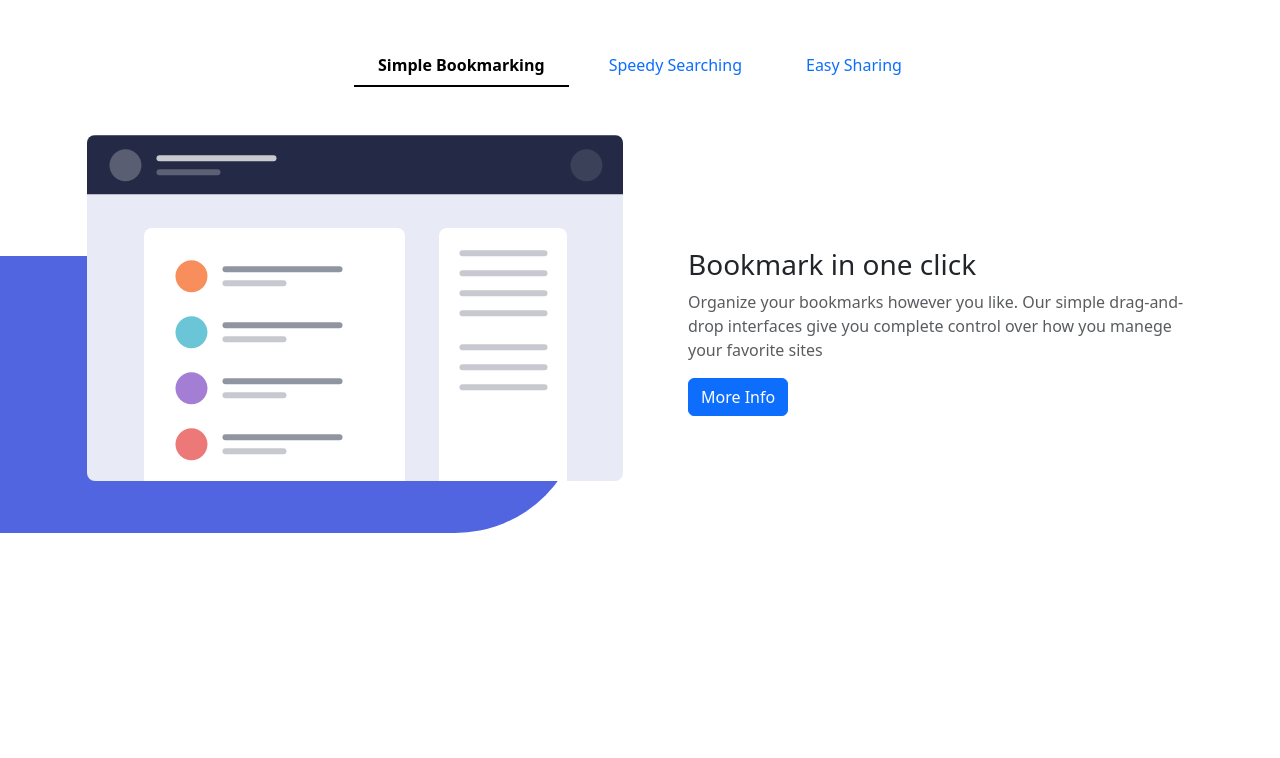
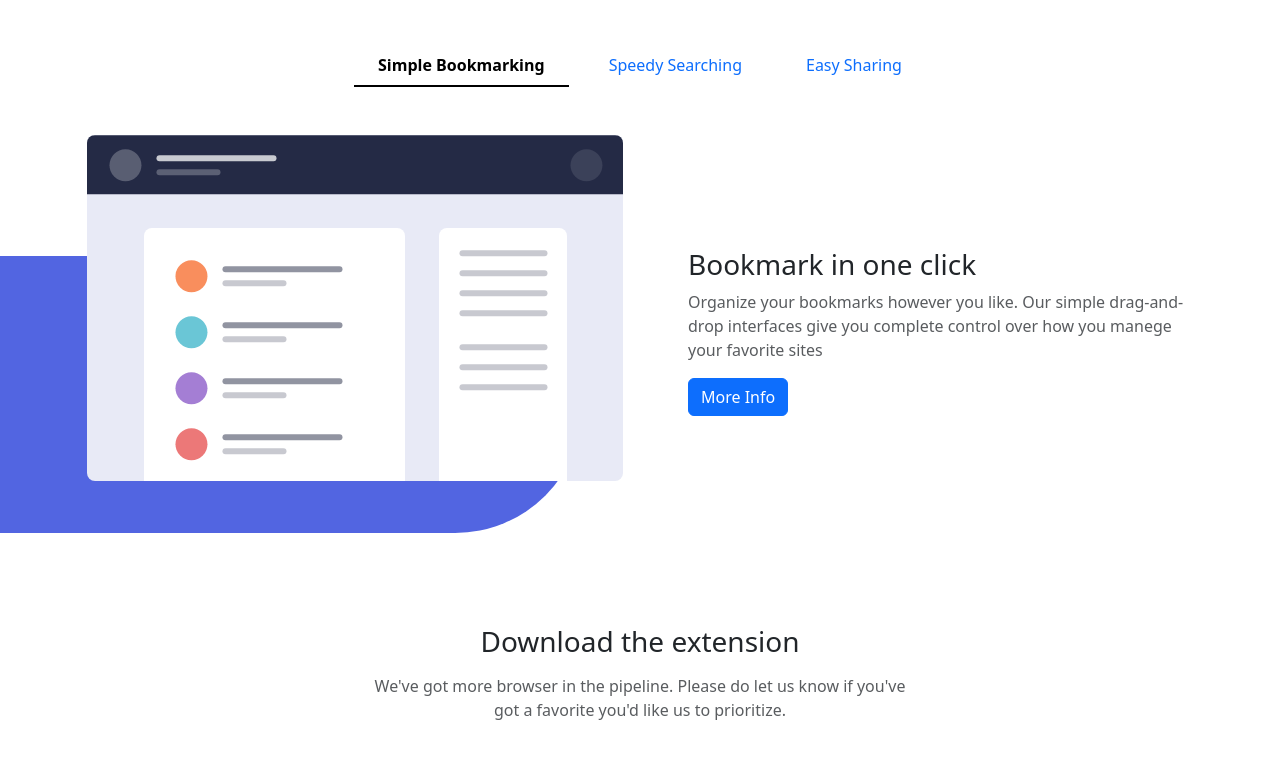
Before and after one commit to deuvede24/IT-Academy-Angular-Sprint1.2, a website: page index.html in a window 1280 px wide. Shown: the part 744-1502 px from the top of the page. Before the commit the page ends 1277 px from the top, so only its background shows below. Drawn offline with nearby package versions, Linux system fonts and the light colour scheme.

Commit message:
downloads1

```diff
--- a/index.html
+++ b/index.html
@@ -108,12 +108,19 @@
           <a href="#" class="btn btn-primary">More Info</a>
         </div>
       </div>
-   </div>
+    </div>
 
 
-    <div class="row justify-content-right">
+    <div class="row justify-content-center my-5 ">
+      <div class="col-12 col-md-6 text-center my-5">
+        <h3>Download the extension</h3>
+        <p class="text-body-secondary mt-3">We've got more browser in the pipeline. Please do let us know if you've got
+          a favorite you'd like us to prioritize.
+        </p>
+      </div>
+    </div>
+    </div>
 
-    </div>
 
 
 
```
